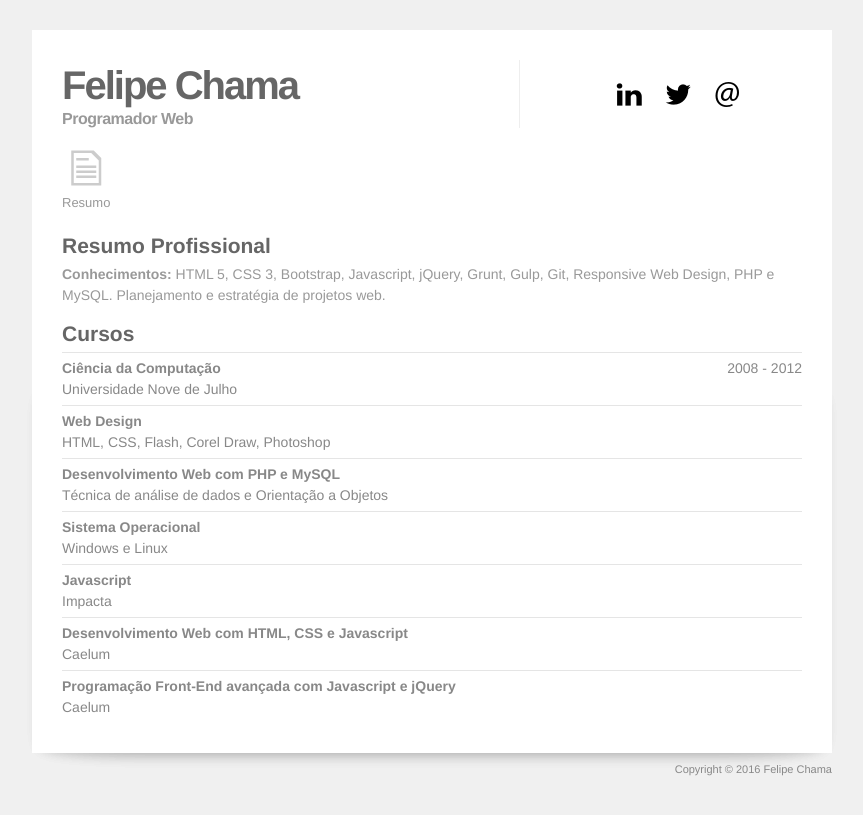
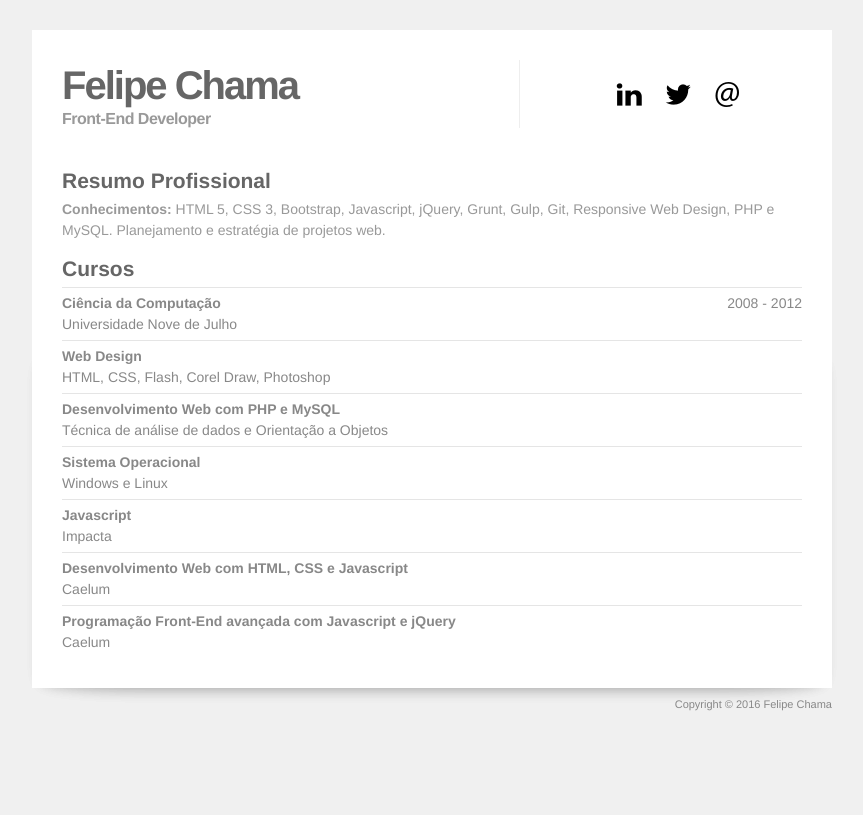
Before and after one commit to felipechama/felipechama.github.io, a Jekyll site: the page built from resumo.md, in a window 1280 px wide. Shown: the top 815 px of the page, without its empty margins (208-1071 px from the left). Built offline with Jekyll 4.4.1, drawn with Linux system fonts in a browser that asks for light colours.

Commit message:
Removendo link de Resumo e mudando subtítulo

```diff
--- a/_includes/header.html
+++ b/_includes/header.html
@@ -10,7 +10,7 @@
     -->
     <hgroup>
       <h1>Felipe Chama</h1>
-      <h2>Programador Web</h2>
+      <h2>Front-End Developer</h2>
     </hgroup>
   </div>
 
@@ -37,12 +37,14 @@
 
 <nav class="menu">
   <ul>
+    <!--
     <li>
       <a href="/resumo" alt="Resumo">
         <span class="icon-resumo cor-transition"><p>Resumo</p></span>
 
       </a>
     </li>
+    -->
     <!-- <li>
       <a href="/portfolio" alt="Portfólio">
         <span class="icon-portfolio cor-transition"></span>
```
